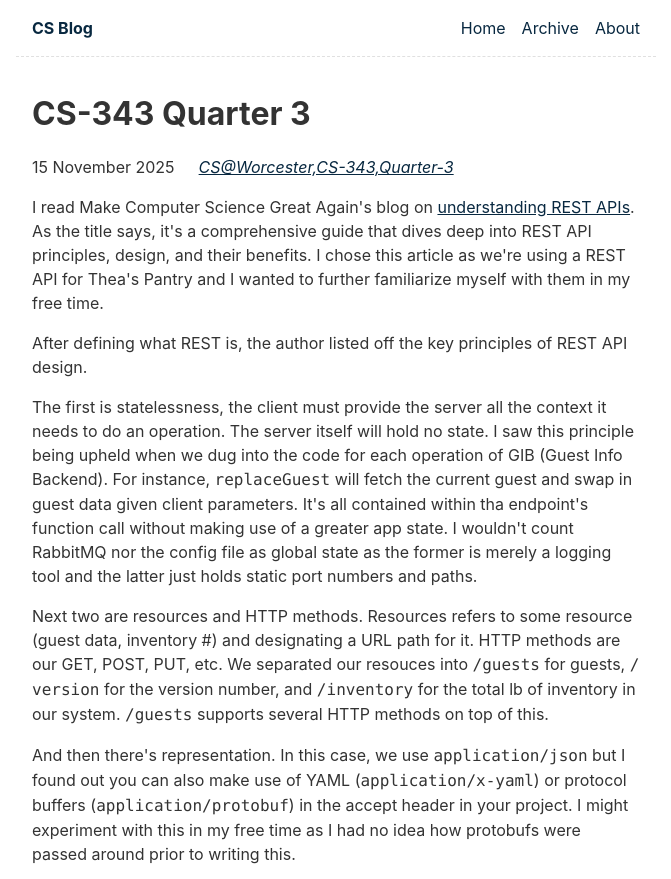
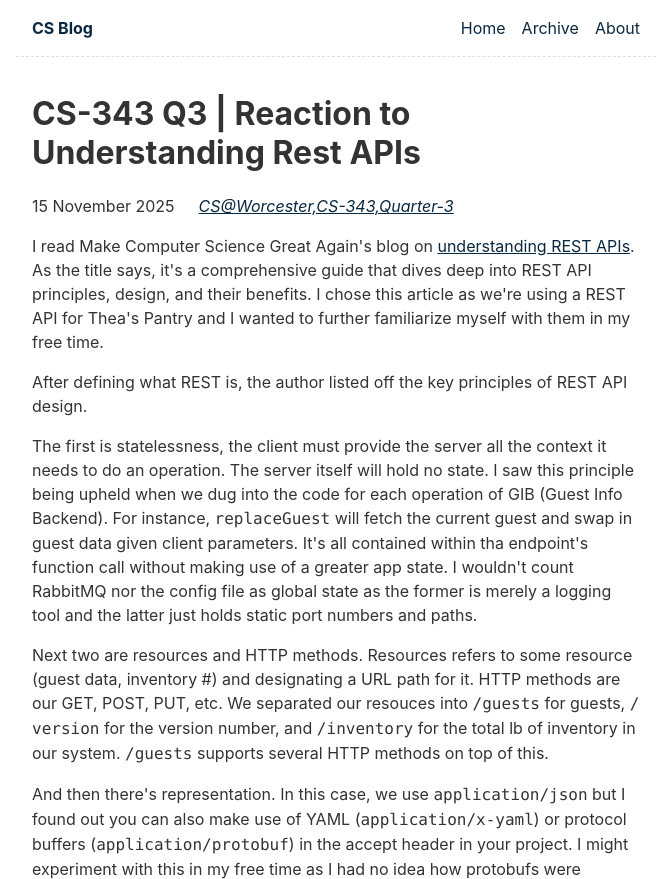
Before and after one commit to alcremytyl/alcremytyl.github.io, an Eleventy site: page content/blog/cs-343_quarter_3.md in a window 1280 px wide. Shown: the top 879 px of the page, without its empty margins (304-975 px from the left). Built offline with nearby package versions, Linux system fonts and the light colour scheme; Eleventy itself is replaced by a stand-in of ours; files that its build step writes are made by us from their sources; what @zachleat/heading-anchors, zod-validation-error would draw is missing.

Commit message:
Update cs-343_quarter_3.md

```diff
--- a/content/blog/cs-343_quarter_3.md
+++ b/content/blog/cs-343_quarter_3.md
@@ -1,5 +1,5 @@
 ---
-title: CS-343 Quarter 3
+title: CS-343 Q3 | Reaction to Understanding Rest APIs
 description:
 date: 2025-11-15
 tags: CS@Worcester,CS-343,Quarter-3
```
